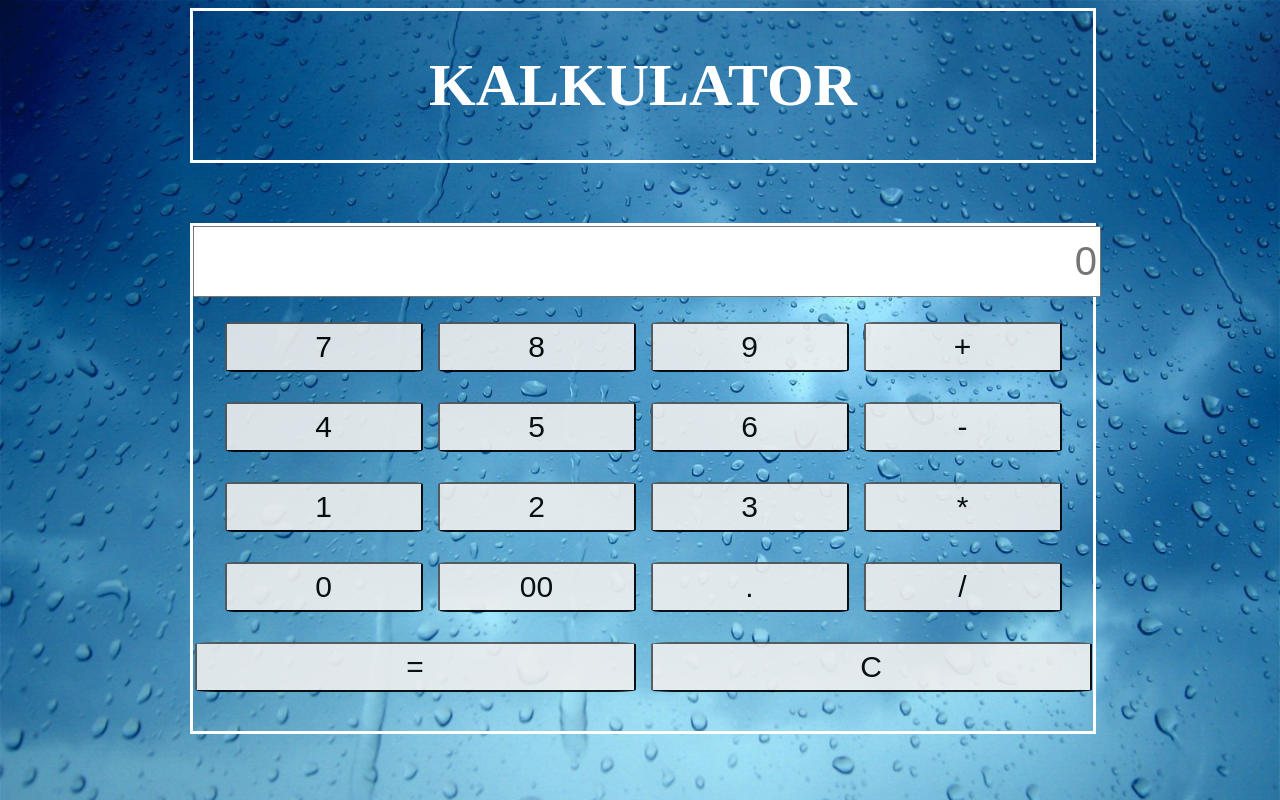
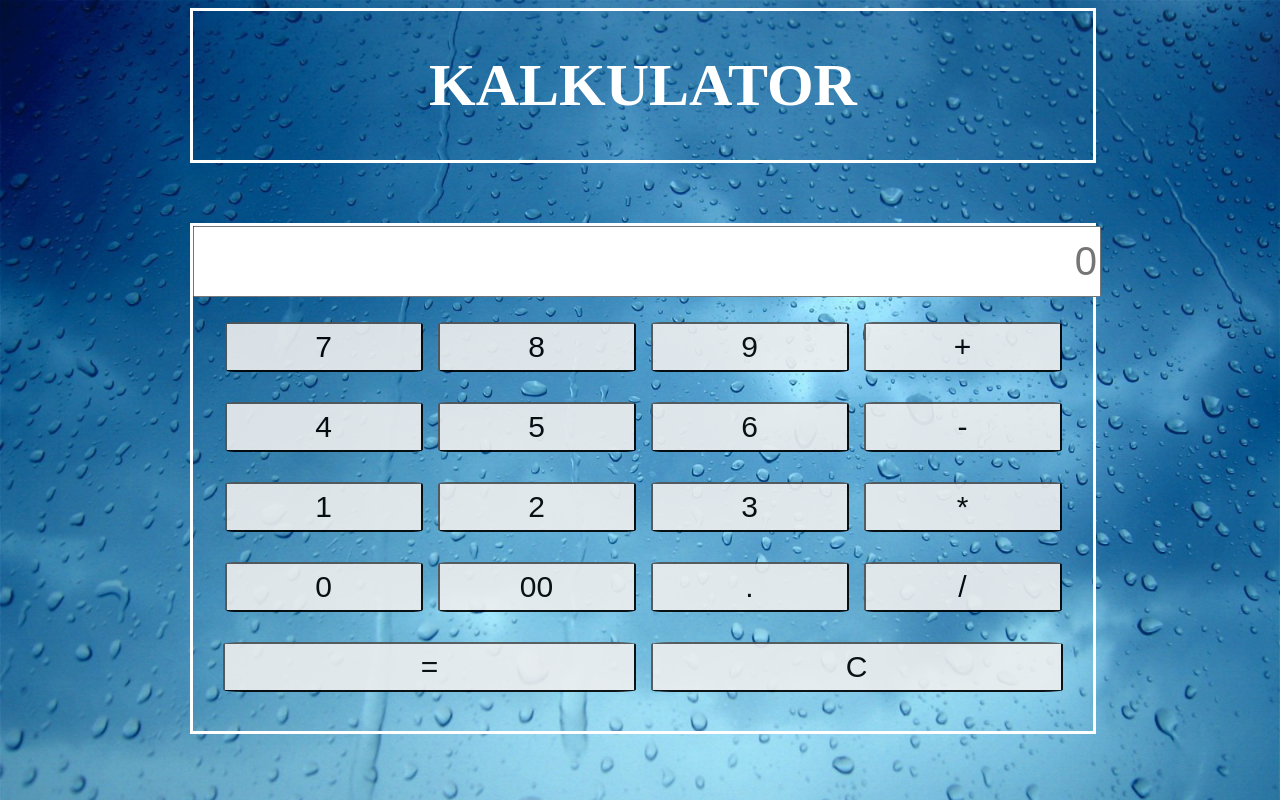
Before and after one commit to mateuszrosa/Calculator, a website: page index.html in a window 1280 px wide. Drawn offline with Linux system fonts and the light colour scheme.

Commit message:
edited width od buttons

```diff
--- a/scss/main.scss
+++ b/scss/main.scss
@@ -88,10 +88,16 @@ body {
             margin-left: 0;
           }
           .clear {
-            width: 49%;
+            width: 45.8%;
+              @media (max-width: 425px) {
+                width: 47%;
+              }
           }
           .result {
-            width: 49%;
+            width: 45.8%;
+              @media (max-width: 425px) {
+                width: 47%;
+              }
           }
       }
 }
```
Also changed, not shown: css/main.css.
